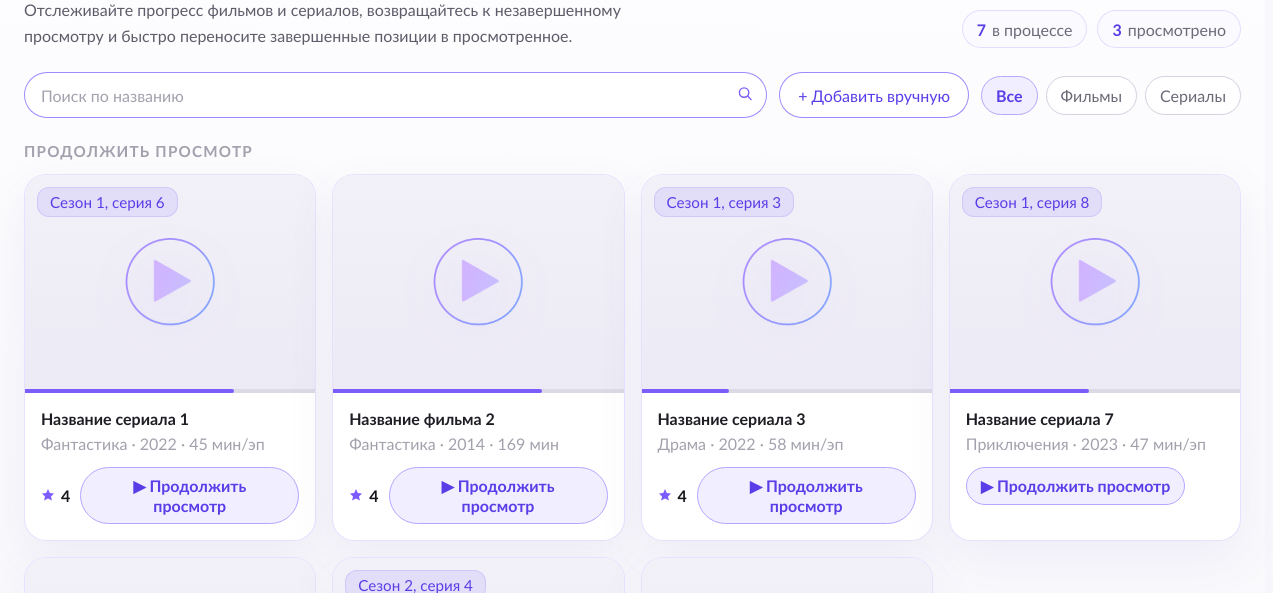
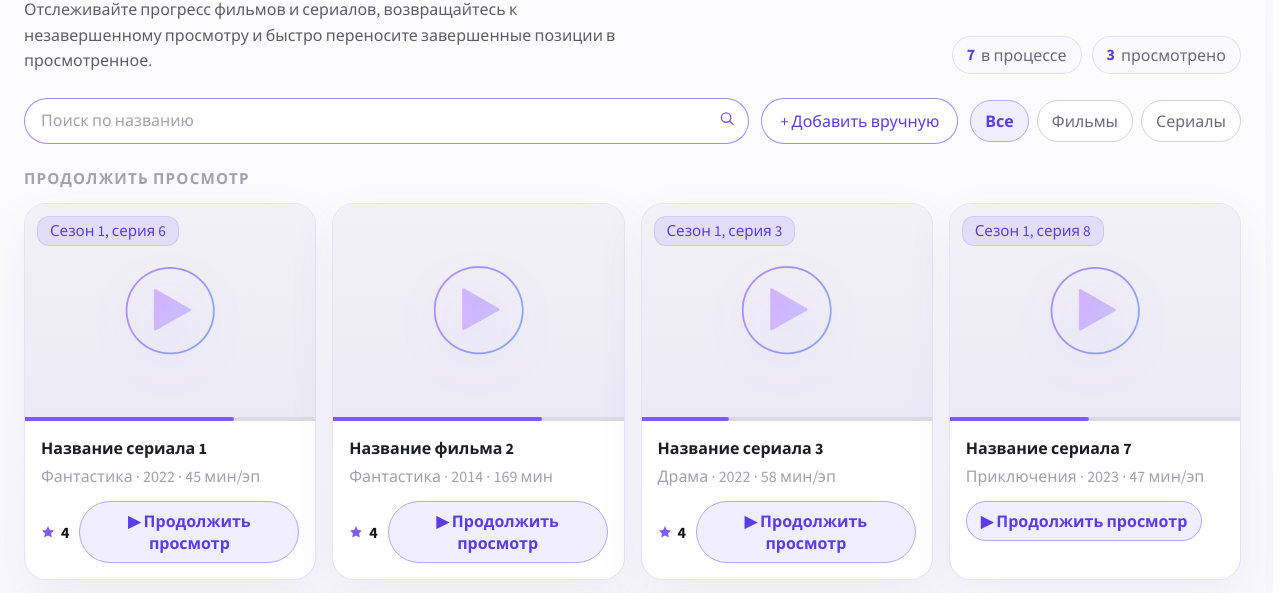
Before and after one commit to fiormaina/movie-tracker, a browser extension: page movie-tracker-front/pages/watch-history.html in a window 1280 px wide. Shown: the part 151-744 px from the top of the page. Drawn offline with nearby package versions, Linux system fonts and the light colour scheme; no server answers.

Commit message:
Update frontend fonts to Source Sans 3

```diff
--- a/movie-tracker-front/landing-simple.css
+++ b/movie-tracker-front/landing-simple.css
@@ -1,4 +1,7 @@
+@import url("https://fonts.googleapis.com/css2?family=Source+Sans+3:wght@400;500;600;700;800&display=swap");
+
 :root {
+  --font-family-base: "Source Sans 3", "Segoe UI", "Trebuchet MS", sans-serif;
   --text: #3f42bf;
   --text-soft: rgba(26, 16, 34, 0.9);
   --title: #504aad;
@@ -21,7 +24,7 @@ body {
 }
 
 body {
-  font-family: Bahnschrift, "Segoe UI Variable", "Trebuchet MS", sans-serif;
+  font-family: var(--font-family-base);
   color: var(--text);
   background: #c9bce6;
 }
--- a/movie-tracker-front/src/styles/base/reset.css
+++ b/movie-tracker-front/src/styles/base/reset.css
@@ -1,3 +1,5 @@
+@import url("https://fonts.googleapis.com/css2?family=Source+Sans+3:wght@400;500;600;700;800&display=swap");
+
 * {
   box-sizing: border-box;
 }
@@ -13,7 +15,7 @@ html {
 }
 
 body {
-  font-family: Bahnschrift, "Segoe UI Variable", "Trebuchet MS", sans-serif;
+  font-family: var(--font-family-base);
   color: var(--text);
   background: linear-gradient(180deg, #f9f8fd 0%, var(--page-bg) 100%);
   overflow-y: scroll;
--- a/movie-tracker-front/src/styles/base/tokens.css
+++ b/movie-tracker-front/src/styles/base/tokens.css
@@ -1,4 +1,5 @@
 :root {
+  --font-family-base: "Source Sans 3", "Segoe UI", "Trebuchet MS", sans-serif;
   --page-bg: #f5f4fa;
   --surface: #ffffff;
   --surface-soft: #efedf7;
--- a/movie-tracker-front/src/styles/pages/landing.css
+++ b/movie-tracker-front/src/styles/pages/landing.css
@@ -21,7 +21,7 @@ body {
 }
 
 body {
-  font-family: Bahnschrift, "Segoe UI Variable", "Trebuchet MS", sans-serif;
+  font-family: var(--font-family-base);
   color: var(--text);
   background: #c9bce6;
 }
--- a/movie-tracker-front/src/styles/pages/watch-history.css
+++ b/movie-tracker-front/src/styles/pages/watch-history.css
@@ -47,7 +47,7 @@ html {
 }
 
 body {
-  font-family: Bahnschrift, "Segoe UI Variable", "Trebuchet MS", sans-serif;
+  font-family: var(--font-family-base);
   color: var(--text);
   background: linear-gradient(180deg, #f9f8fd 0%, var(--page-bg) 100%);
   overflow-y: scroll;
```
